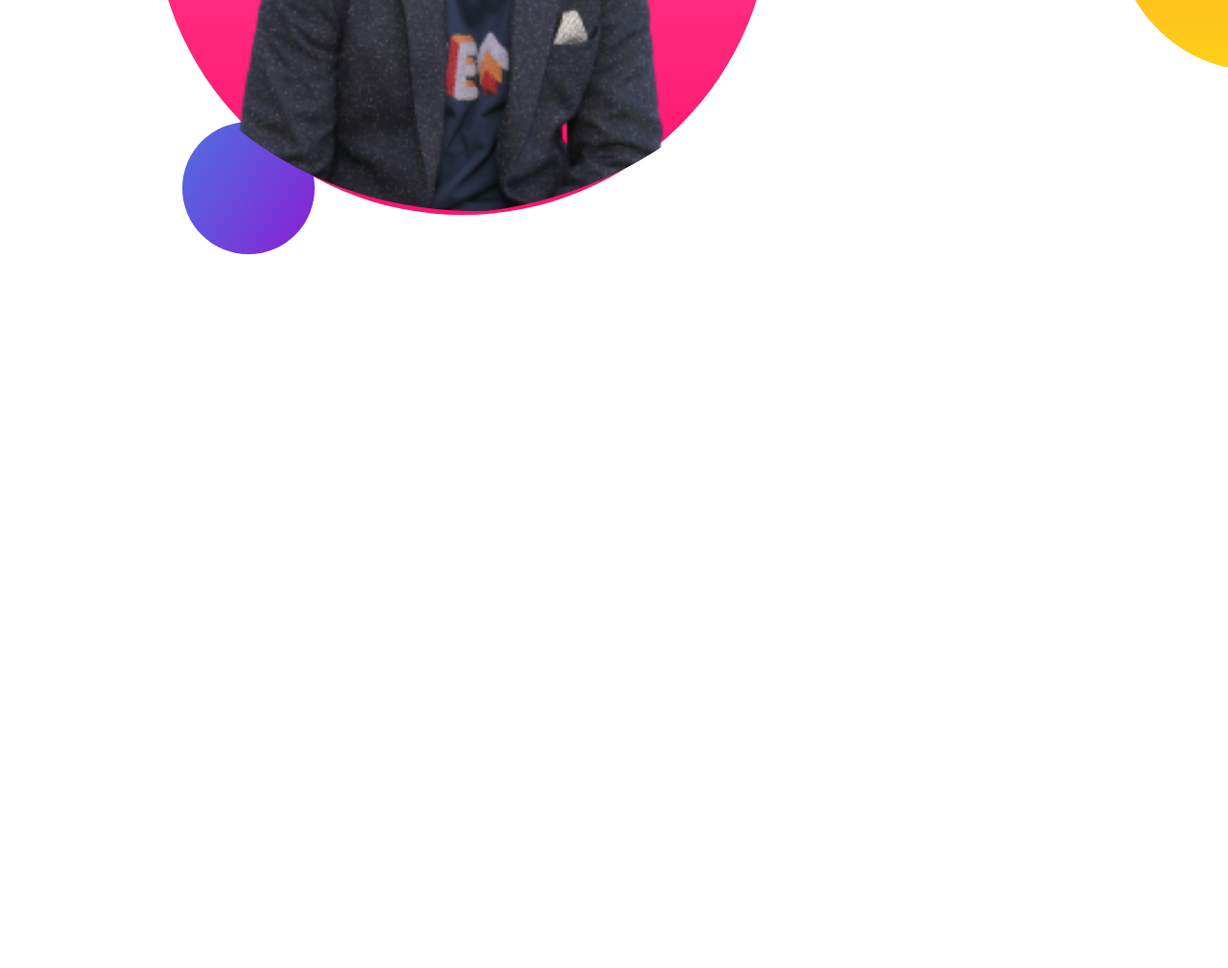
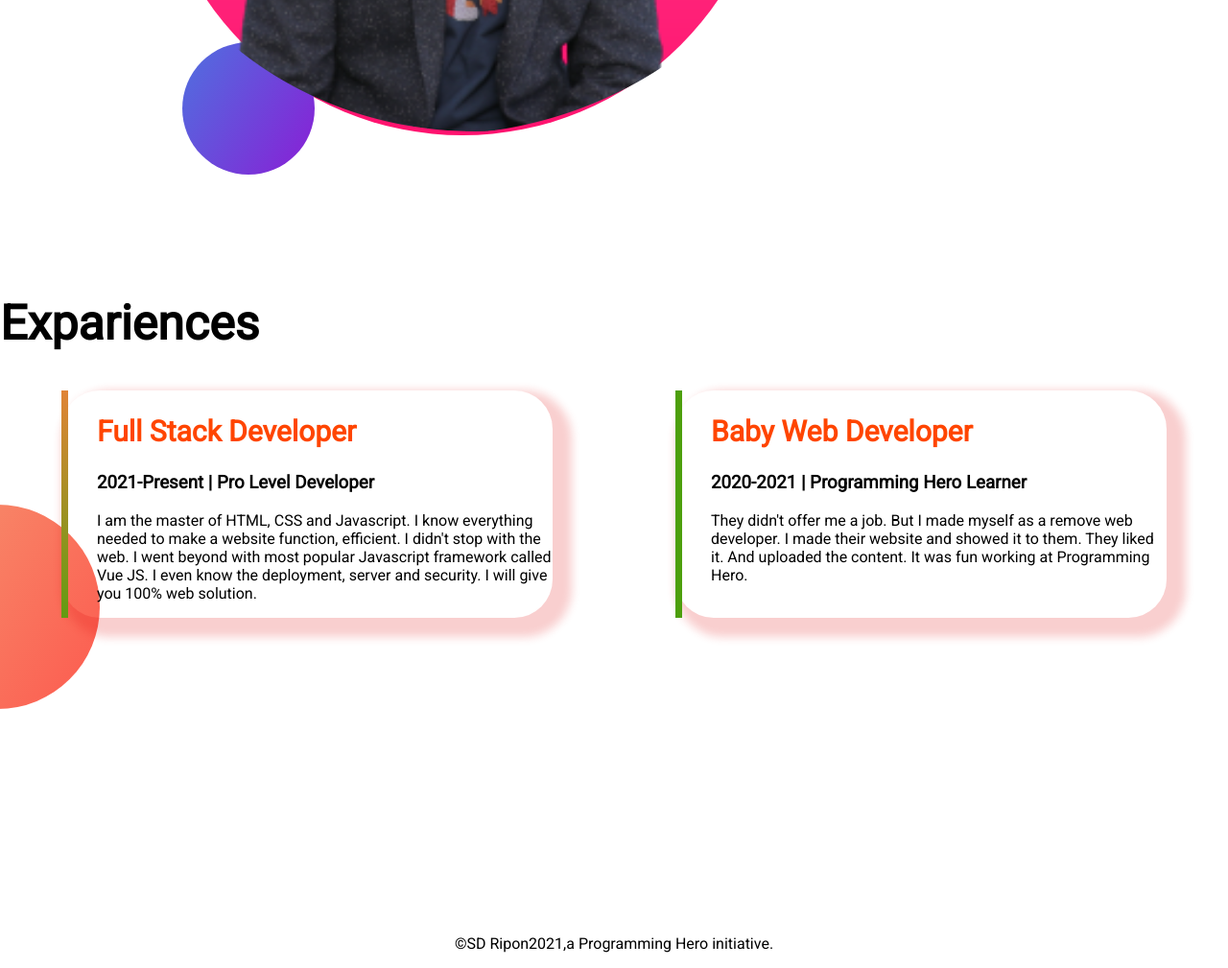
Before and after one commit to ripon434/developer-portfolio, a plain HTML site: page index.html in a window 1280 px wide. Shown: the part 1291-2300 px from the top of the page at 96% size. Before the commit the page ends 1561 px from the top, so only its background shows below. Drawn offline with Linux system fonts and the light colour scheme.

Commit message:
footer and experieance added

```diff
--- a/index.html
+++ b/index.html
@@ -13,7 +13,7 @@
 </head>
 
 <body>
-    <section class="top-banner">
+    <section class="top-banner flexible-container">
         <div class="half-width">
             <h1>Welcome To</h1>
             <h1><span class="orenge-color">SD Ripon</span> World!</h1>
@@ -29,7 +29,7 @@
 
     </section><br><br>
 
-    <section class="dream-big">
+    <section class="dream-big flexible-container">
         <div class="half-width">
             <img src="images/my-new-bg2.png" alt="">
         </div>
@@ -42,6 +42,31 @@
 
         </div>
     </section>
+    <br>
+    <section class="exparience-area">
+
+        <h1>Expariences </h1>
+
+        <div class="flexible-container">
+            <div id="full-developer" class="exparieance-item">
+                <h2 class="one">Full Stack Developer</h2>
+                <h3>2021-Present | Pro Level Developer</h3>
+                <p>I am the master of HTML, CSS and Javascript. I know everything needed to make a website function, efficient. I didn't stop with the web. I went beyond with most popular Javascript framework called Vue JS. I even know the deployment, server
+                    and security. I will give you 100% web solution.</p>
+
+            </div>
+            <div id="web-developer" class="exparieance-item">
+                <h2 class="one">Baby Web Developer</h2>
+                <h3>2020-2021 | Programming Hero Learner</h3>
+                <p>They didn't offer me a job. But I made myself as a remove web developer. I made their website and showed it to them. They liked it. And uploaded the content. It was fun working at Programming Hero.</p>
+            </div>
+        </div>
+
+    </section>
+    <footer>
+        <p>&copy;SD Ripon2021,a Programming Hero initiative.
+        </p>
+    </footer>
 </body>
 
 </html>
--- a/style.css
+++ b/style.css
@@ -7,24 +7,25 @@ h1 {
         font-size: 50px;
     }
 
+    h2 {
+        font-size: 30px;
+    }
+
     .orenge-color {
         color: orangered;
         margin-bottom: 400px;
     }
 
-section {
+    .flexible-container {
         display: flex;
-}
-
-.half-width {
-    width: 40%;
-    float: left;
-    margin-left: 5%;
-    padding-left: 2%;
+        margin-bottom: 100px;
     }
 
     .half-width {
         width: 80%;
+        float: left;
+        margin-left: 5%;
+        padding-left: 2%;
     }
 
     .link-button {
@@ -32,12 +33,45 @@ section {
         color: white;
         font-weight: 400;
         padding: 10px 20px;
-    border-radius: 10px;
+        border-radius: 50px;
+    }
+
+    section {
+        height: 500px;
+        padding-bottom: 150px;
+    }
+
+    .exparience-area {
+        background-image: url(images/exp-bg.png);
+        background-position: left;
+        background-repeat: no-repeat;
+    }
+
+    .exparieance-item {
+        box-shadow: 10px 10px 10px 10px rgba(224, 15, 15, 0.2);
+        width: 500px;
+        margin-left: 5%;
+        margin-right: 5%;
+        padding-left: 30px;
+        border-radius: 40px;
+    }
+
+    #web-developer {
+        border-left: 7px solid;
+        border-image-slice: 7 12 14 5;
+        border-image: linear-gradient(30deg, #4d9f0c, #9198e5, #4d9f0c 20px) 60;
+    }
+
+    #full-developer {
+        border-left: 7px solid;
+        border-image-slice: 7 12 14 5;
+        border-image: linear-gradient(hsl(22, 91%, 60%), #4d9f0c) 30;
     }
 
     .top-banner {
         background-image: url(images/top-banner.png);
         background-repeat: no-repeat;
+        background: right;
     }
 
     .dream-big {
@@ -45,3 +79,11 @@ section {
         background-repeat: no-repeat;
         background-position: right;
     }
+
+    .one {
+        color: orangered;
+    }
+
+    footer p {
+        text-align: center;
+    }
```
Lines whose indentation alone changed are shown as unchanged.
